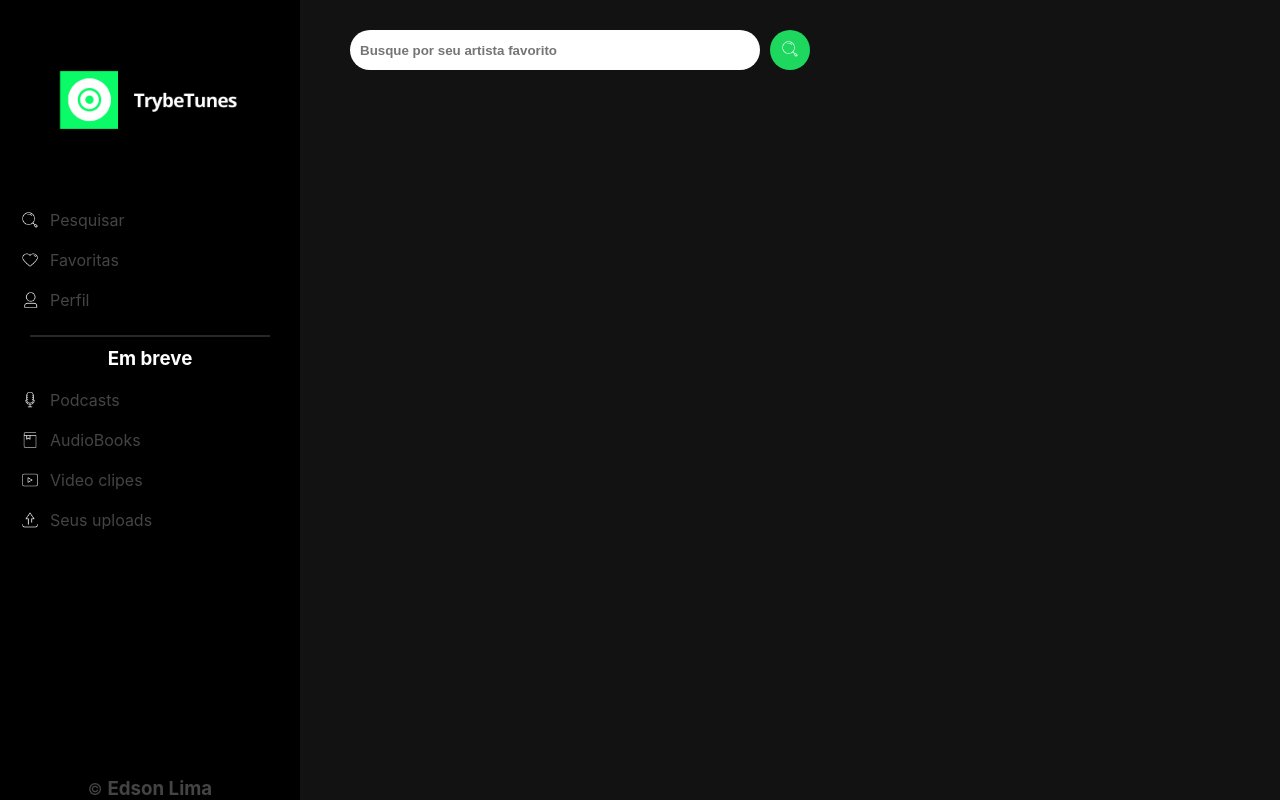
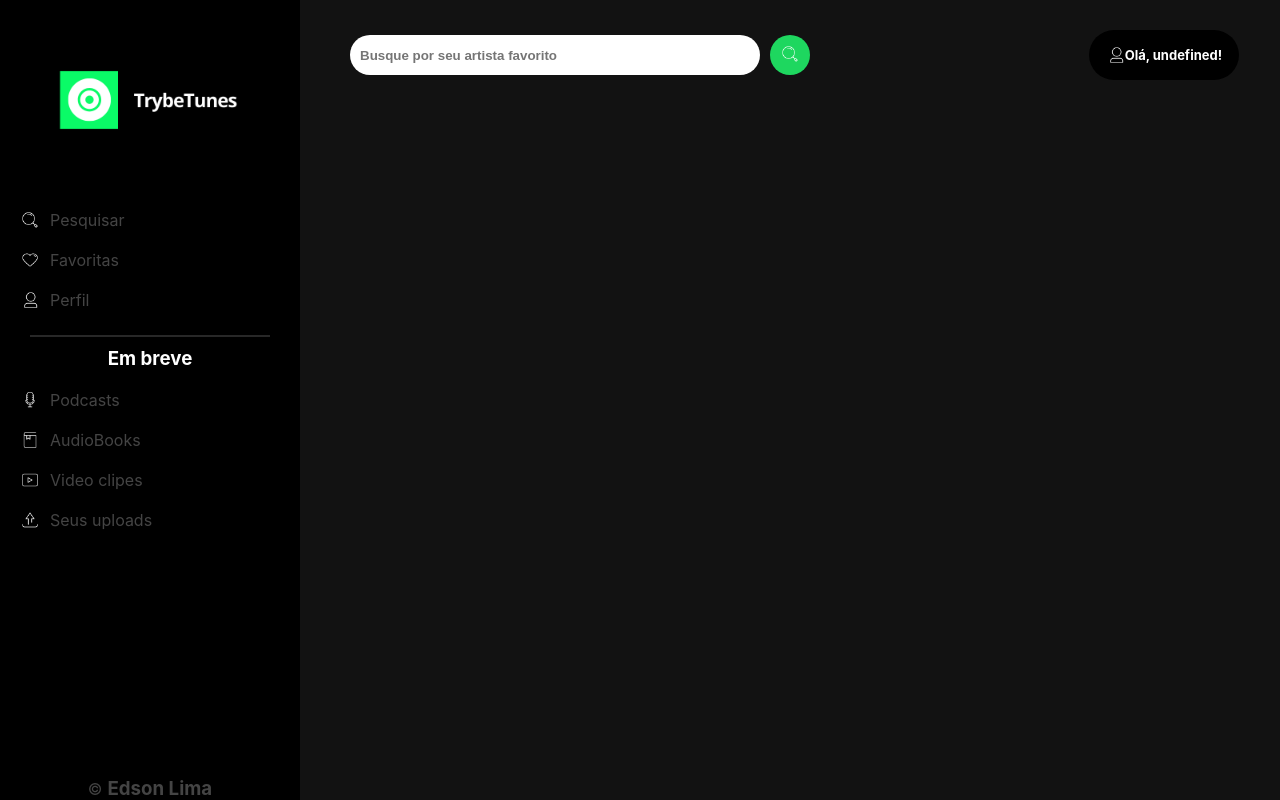
Before and after one commit to edsonlima2506/music-app-trybetunes, a React (Create React App) app: page /search in a window 1280 px wide. Built offline with nearby package versions, Linux system fonts and the light colour scheme.

Commit message:
Recupera nome do usuario na tela principal

```diff
--- a/src/components/Header.jsx
+++ b/src/components/Header.jsx
@@ -28,14 +28,14 @@ class Header extends React.Component {
           to="/favorites"
           data-testid="link-to-favorites"
           className="link-nav">
-            <img src={ favorite } alt="lupa" className="icon" />
+            <img src={ favorite } alt="coração" className="icon" />
             Favoritas
           </Link>
           <Link
           to="/profile"
           data-testid="link-to-profile"
           className="link-nav">
-            <img src={ profile } alt="lupa" className="icon" />
+            <img src={ profile } alt="pessoa" className="icon" />
             Perfil
             </Link>
         </nav>
@@ -46,28 +46,28 @@ class Header extends React.Component {
             to="/search"
             data-testid="link-to-search"
             className="link-nav">
-              <img src={ podcast } alt="lupa" className="icon" />
+              <img src={ podcast } alt="microfone" className="icon" />
               Podcasts
           </Link>
           <Link
           to="/search"
           data-testid="link-to-favorites"
           className="link-nav">
-            <img src={ audiobook } alt="lupa" className="icon" />
+            <img src={ audiobook } alt="livro" className="icon" />
             AudioBooks
           </Link>
           <Link
           to="/search"
           data-testid="link-to-profile"
           className="link-nav">
-            <img src={ videoclip } alt="lupa" className="icon" />
+            <img src={ videoclip } alt="video" className="icon" />
             Video clipes
             </Link>
             <Link
           to="/search"
           data-testid="link-to-profile"
           className="link-nav">
-            <img src={ envio } alt="lupa" className="icon" />
+            <img src={ envio } alt="envio" className="icon" />
             Seus uploads
             </Link>
         </nav>
--- a/src/pages/Search.jsx
+++ b/src/pages/Search.jsx
@@ -4,6 +4,8 @@ import Header from '../components/Header';
 import searchAlbumsAPI from '../services/searchAlbumsAPI';
 import search from '../images/pesquisar.png';
 import play from '../images/play.png';
+import profile from '../images/perfil.png';
+import { getUser } from '../services/userAPI';
 import '../styles/Search.css';
 
 class Search extends React.Component {
@@ -15,10 +17,16 @@ class Search extends React.Component {
       music: '',
       resultadoDaBuscaTexto: '',
       albumAtual: [],
+      userName: '',
     };
 
     this.enableButon = this.enableButon.bind(this);
     this.searchMusic = this.searchMusic.bind(this);
+    this.recoverUser = this.recoverUser.bind(this);
+  }
+
+  componentDidMount() {
+    this.recoverUser()
   }
 
   searchMusic = async () => {
@@ -48,8 +56,15 @@ class Search extends React.Component {
     }
   }
 
+  recoverUser = async () => {
+    const { name } = await getUser()
+    this.setState({
+      userName: name,
+    });
+  }
+
   render() {
-    const { buttonDisable, resultadoDaBuscaTexto, albumAtual } = this.state;
+    const { buttonDisable, resultadoDaBuscaTexto, albumAtual, userName } = this.state;
     const result = `Exibindo álbuns de: ${resultadoDaBuscaTexto}`;
     return (
       <div data-testid="page-search" className="search">
@@ -73,6 +88,10 @@ class Search extends React.Component {
             >
               <img src={ search } alt="" className="icon"/>
             </button>
+            <div className="user-div">
+              <img src={ profile } alt="lupa" className="user-icon" />
+              <h2>{ `Olá, ${ userName }!` }</h2>
+            </div>
           </div>
         </form>
         { albumAtual.length !== 0 && <h2 className="result-text">{ result }</h2> }
--- a/src/styles/Search.css
+++ b/src/styles/Search.css
@@ -9,6 +9,7 @@ body {
 
 .search-input-button {
     display: flex;
+    align-items: center;
     margin-top: 30px;
     margin-left: 350px;
 }
@@ -95,3 +96,23 @@ body {
     margin-left: 140px;
     margin-top: 25px;
 }
+
+.user-div {
+    display: flex;
+    justify-content: space-around;
+    align-items: center;
+    width: 150px; height: 50px;
+    background-color: #000;
+    border-radius: 25px;
+    margin-left: 30%;
+}
+
+.user-div h2 {
+    color: #ffffff;
+    font-size: small;
+    margin-left: -35px;
+}
+
+.user-icon {
+    width: 20px; height: 20px;
+}
```
